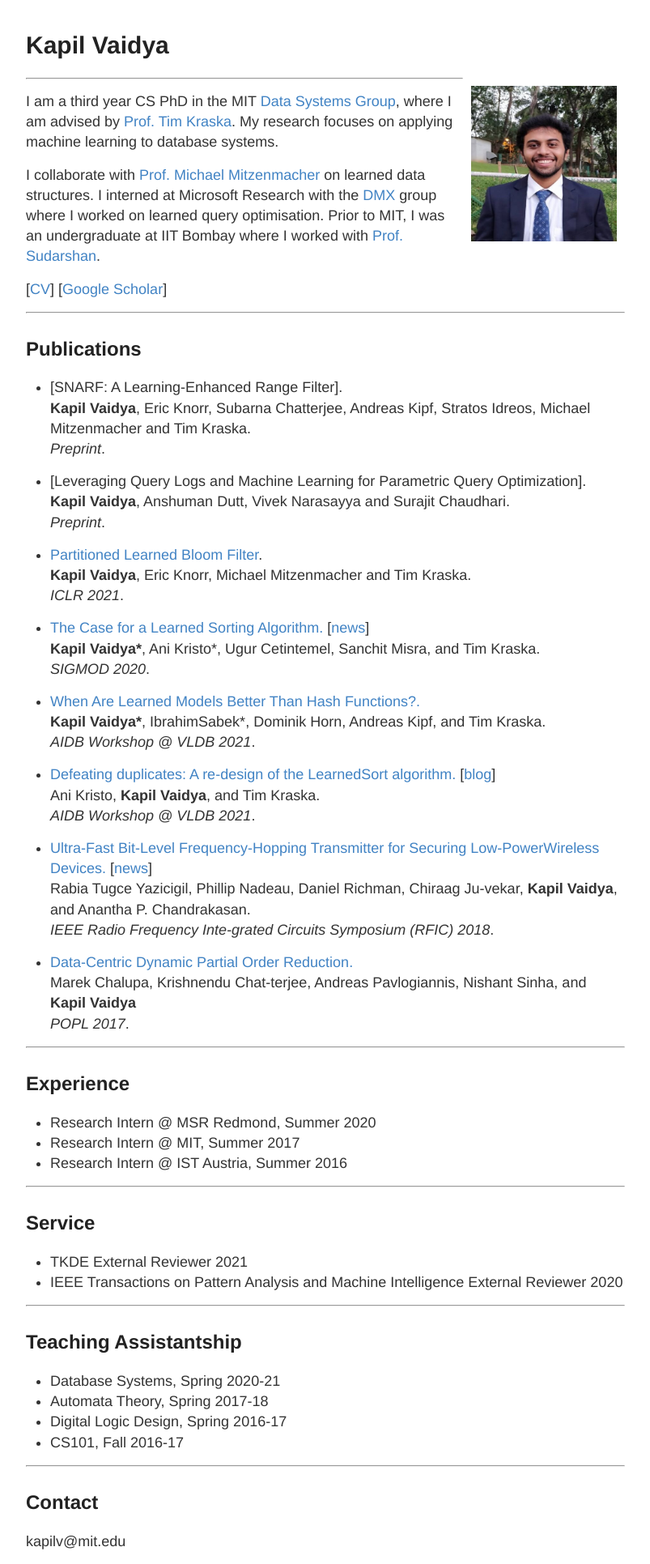
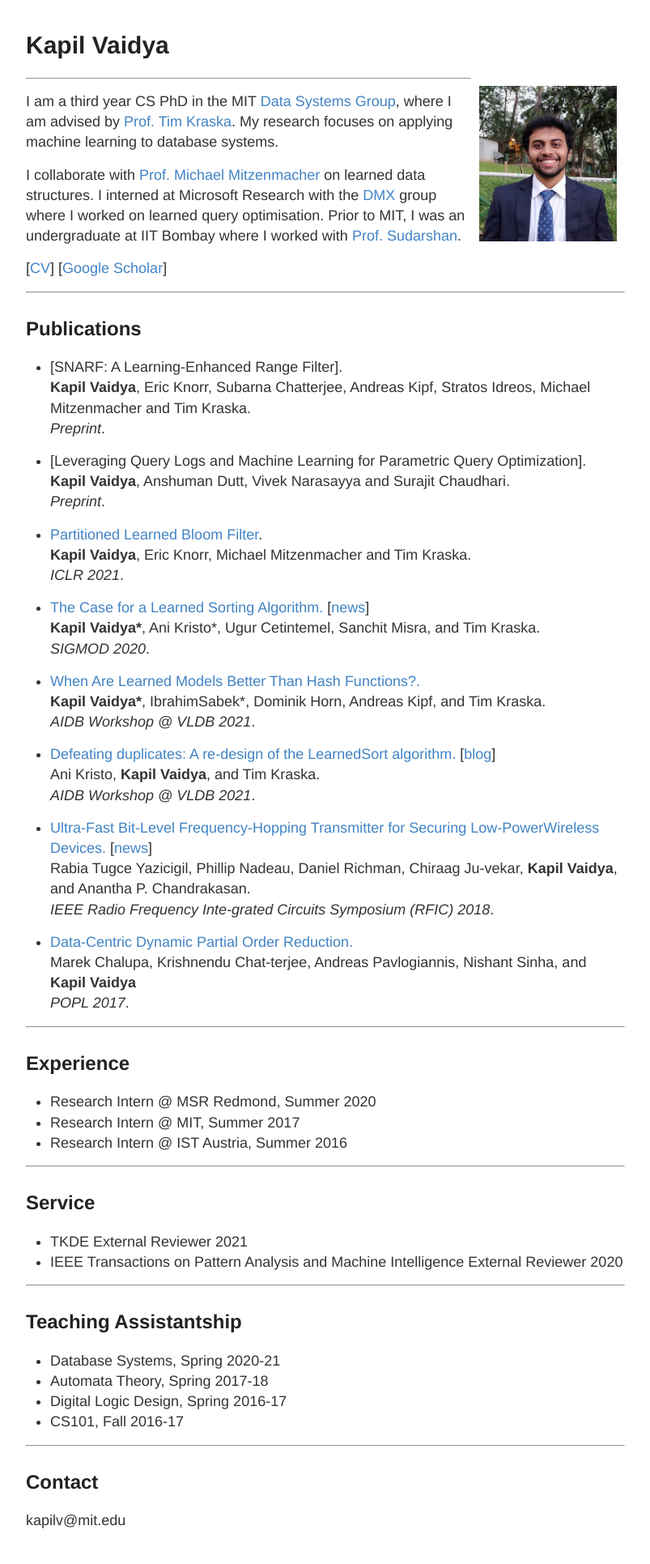
Before and after one commit to kapilvaidya24/kapilvaidya24.github.io, a Jekyll site: the page built from index.md, in a window 1280 px wide. Shown: the whole page at 81% size, without its empty margins (238-1041 px from the left). Built offline with Jekyll 4.4.1, drawn with Linux system fonts in a browser that asks for light colours; after the commit the page ends 1906 px from its top, so only the background shows below that.

Commit message:
Update index.md

```diff
--- a/index.md
+++ b/index.md
@@ -5,7 +5,7 @@ description: stuff
 ---
 
 # Kapil Vaidya
-<img src="/static/prof_pic.jpg" alt="Jialin" style="width: 180px; height: 192px; float: right; margin: 10px"/>
+<img src="/static/prof_pic.jpg" alt="Jialin" style="width: 170px; height: 192px; float: right; margin: 10px"/>
 <!-- ![Kapil](/static/prof_pic.jpg) -->
 
 ---
```
